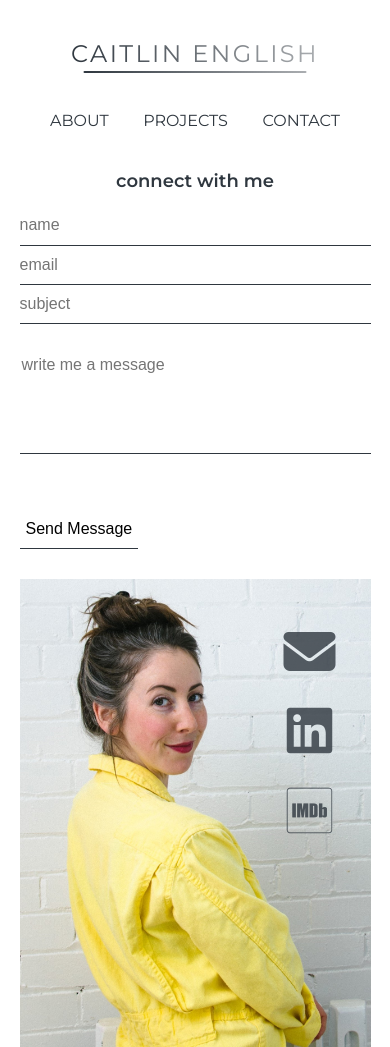
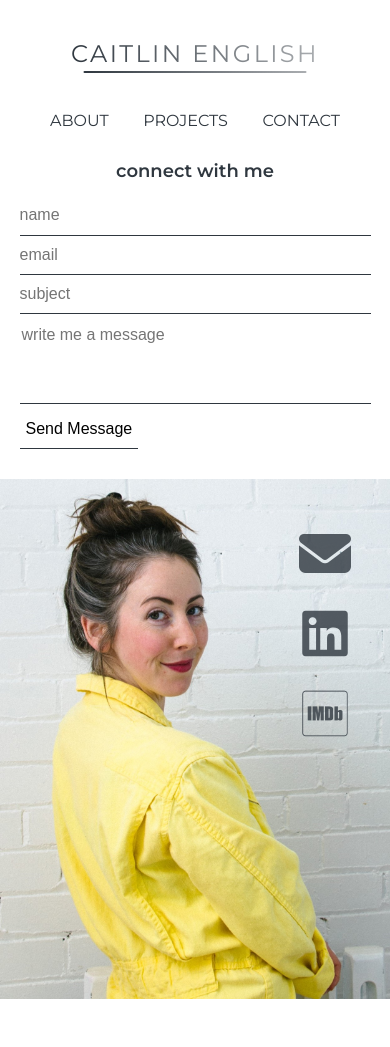
Before and after one commit to GabriellaPenev/caitlin-english-portfolio, a plain HTML site: page contact.html in a window 390 px wide. Shown: the top 1047 px of the page. Drawn offline with nearby package versions, Linux system fonts and the light colour scheme.

Commit message:
contact image media queries and padding to form

```diff
--- a/contact.html
+++ b/contact.html
@@ -58,9 +58,9 @@
     </header>
 
     <main>
-        <section class="wrapper animate__animated animate__fadeIn">
-            <div class="contact-text">
-                <h2>connect with me</h2>
+        <section class="animate__animated animate__fadeIn">
+            <div class="wrapper">
+                <h2 class="contact-header">connect with me</h2>
 
                 <form action="https://formspree.io/f/mdojgjvq" method="POST">
                     <fieldset>
@@ -72,18 +72,20 @@
                             <input type="email" name="email" id="email" placeholder="email" maxlength="60" required>
 
                             <label for="subject" class="sr-only">Subject</label>
-                            <input type="text" name="subject" id="subject" placeholder="subject" maxlength="60" required>
+                            <input type="text" name="subject" id="subject" placeholder="subject" maxlength="60"
+                                required>
                         </div>
 
                         <label for="submit" class="sr-only">write me a message</label>
-                        <textarea id="submit" name="message" placeholder="write me a message" maxlength="300" required></textarea>
+                        <textarea id="submit" name="message" placeholder="write me a message" maxlength="300"
+                            required></textarea>
 
                         <button type="submit" class="submit">Send Message</button>
 
                     </fieldset>
                 </form>
-
-                <div class="contact-flex-container">
+            </div>
+            <div class="wrapper contact-flex-container">
 
                 <div class="contact-image">
                     <img src="./assets/cait-contact.jpg" alt="Headshot of Caitlin English">
@@ -97,15 +99,11 @@
                         <li><a href="#" target="_blank" rel="noopener noreferrer">
                                 <i class="fa-brands fa-linkedin"></i>
                             </a></li>
-                            <li><a href="https://www.imdb.com/name/nm8475407/" target="_blank"
-                                    rel="noopener noreferrer">
+                        <li><a href="https://www.imdb.com/name/nm8475407/" target="_blank" rel="noopener noreferrer">
                                 <i class="fa-brands fa-imdb"></i>
                             </a></li>
                     </ul>
                 </div>
-
-                </div>
-
             </div>
         </section>
     </main>
--- a/styles/sass/_contact.scss
+++ b/styles/sass/_contact.scss
@@ -1,6 +1,6 @@
 
-.contact-text {
-    margin-top: 40px;
+.contact-header {
+    margin-top: 20px;
 }
 
 textarea {
--- a/styles/sass/_mediaQueries.scss
+++ b/styles/sass/_mediaQueries.scss
@@ -66,6 +66,11 @@
         width: 100%;
     }
 
+    textarea {
+        height: 80px;
+        margin: 10px 0;
+    }
+
     .contact-icons ul li {
         margin-bottom: 20px;
     }
```
Also changed, not shown: styles/style.css. Lines whose indentation alone changed are shown as unchanged.
